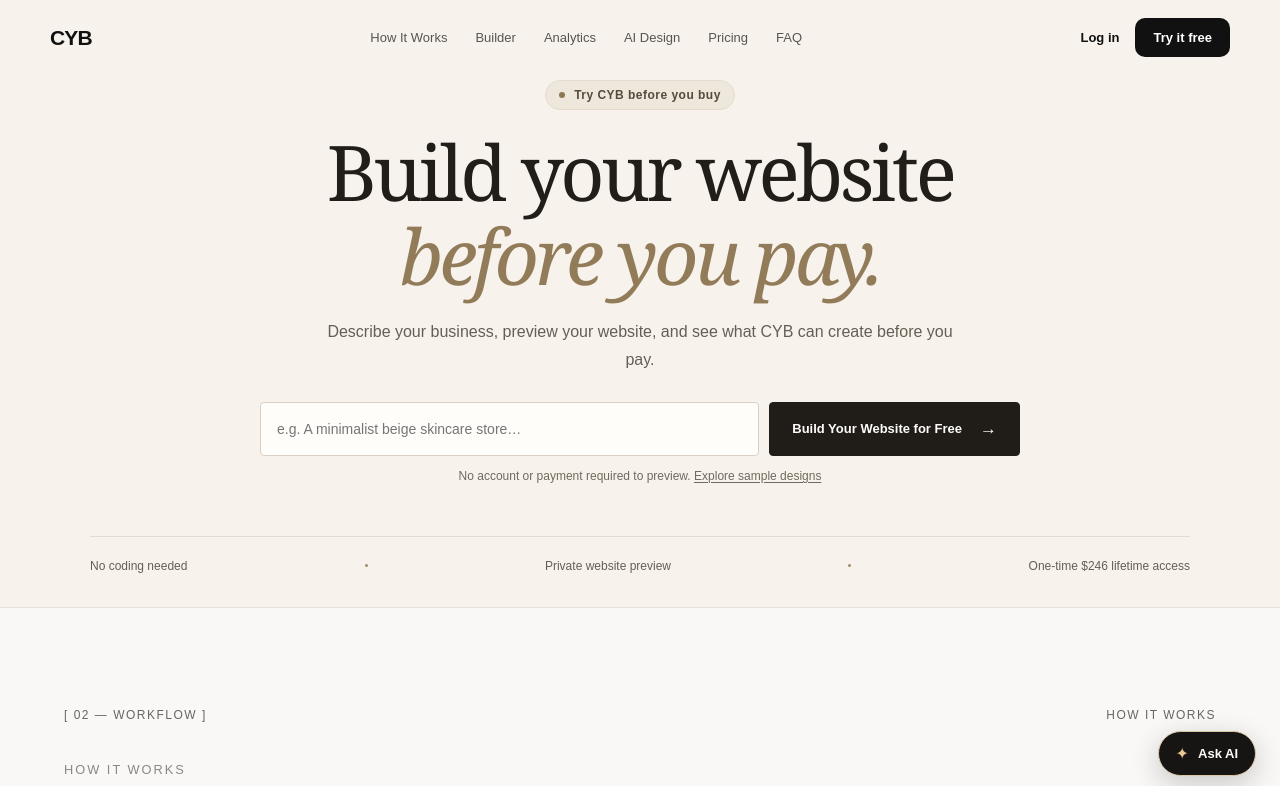
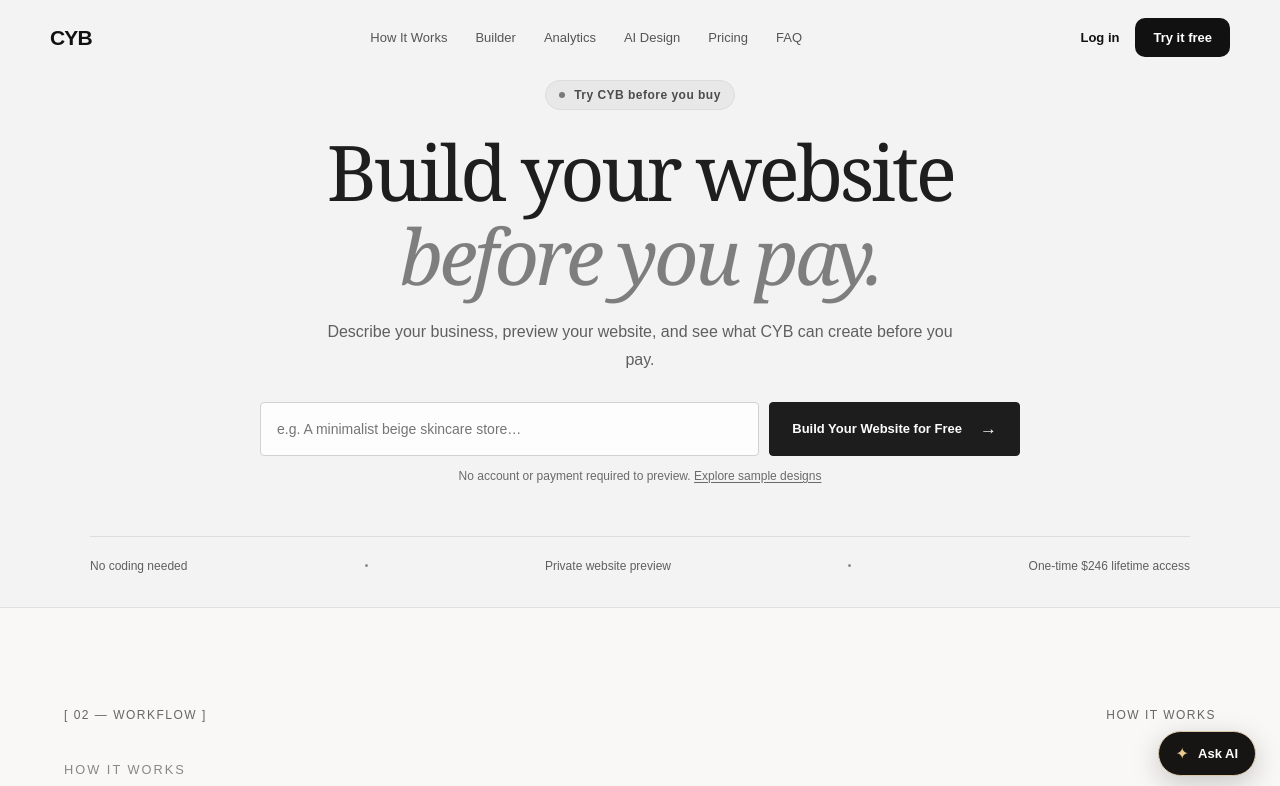
Before and after one commit to nuulf26-glitch/your-business, a React (Vite) app: page / in a window 1280 px wide. Shown: the top 786 px of the page. Built offline with nearby package versions, Linux system fonts and the light colour scheme; no server answers.

Commit message:
CYB: convert src/landing/hero-approved.css to monochrome UI palette

```diff
--- a/src/landing/hero-approved.css
+++ b/src/landing/hero-approved.css
@@ -1,9 +1,9 @@
 .approved-home-hero {
   box-sizing: border-box;
   padding: clamp(76px, 10vh, 118px) 5% 34px;
-  border-bottom: 1px solid #e7e0d5;
-  background: #f7f3ec;
-  color: #201d19;
+  border-bottom: 1px solid #e1e1e1;
+  background: #f3f3f3;
+  color: #1d1d1d;
   text-align: center;
 }
 
@@ -20,10 +20,10 @@
   gap: 9px;
   margin: 0 auto 22px;
   padding: 7px 13px;
-  border: 1px solid #e4dbce;
+  border: 1px solid #dcdcdc;
   border-radius: 999px;
-  background: #eee7dc;
-  color: #554b3d;
+  background: #e8e8e8;
+  color: #4c4c4c;
   font-size: 12px;
   font-weight: 600;
   letter-spacing: 0.04em;
@@ -33,13 +33,13 @@
   width: 6px;
   height: 6px;
   border-radius: 50%;
-  background: #8d7754;
+  background: #7a7a7a;
 }
 
 .approved-home-hero__title {
   max-width: 840px;
   margin: 0 auto;
-  color: #211e1a;
+  color: #1e1e1e;
   font-family: Georgia, "Times New Roman", serif;
   font-size: clamp(48px, 6vw, 78px);
   font-weight: 400;
@@ -51,14 +51,14 @@
 .approved-home-hero__title span {
   display: block;
   margin-top: 4px;
-  color: #927b58;
+  color: #7e7e7e;
   font-style: italic;
 }
 
 .approved-home-hero__description {
   max-width: 650px;
   margin: 22px auto 28px;
-  color: #655e54;
+  color: #5f5f5f;
   font-size: 16px;
   line-height: 1.75;
 }
@@ -77,18 +77,18 @@
   min-width: 0;
   min-height: 54px;
   padding: 0 16px;
-  border: 1px solid #d9d0c3;
+  border: 1px solid #d1d1d1;
   border-radius: 4px;
   outline: none;
-  background: #fffdfa;
-  color: #211e1a;
+  background: #fdfdfd;
+  color: #1e1e1e;
   font: inherit;
   font-size: 14px;
 }
 
 .approved-home-hero__form input:focus-visible {
-  border-color: #927b58;
-  box-shadow: 0 0 0 3px rgb(146 123 88 / 18%);
+  border-color: #7e7e7e;
+  box-shadow: 0 0 0 3px rgb(126 126 126 / 18%);
 }
 
 .approved-home-hero__form button {
@@ -98,10 +98,10 @@
   justify-content: center;
   gap: 18px;
   padding: 0 22px;
-  border: 1px solid #201d19;
+  border: 1px solid #1d1d1d;
   border-radius: 4px;
-  background: #201d19;
-  color: #fffdfa;
+  background: #1d1d1d;
+  color: #fdfdfd;
   cursor: pointer;
   font: inherit;
   font-size: 13px;
@@ -111,12 +111,12 @@
 
 .approved-home-hero__form button:hover {
   transform: translateY(-1px);
-  background: #39342c;
+  background: #353535;
 }
 
 .approved-home-hero__form button:focus-visible,
 .approved-home-hero__note button:focus-visible {
-  outline: 3px solid #bba77f;
+  outline: 3px solid #a8a8a8;
   outline-offset: 3px;
 }
 
@@ -126,7 +126,7 @@
 
 .approved-home-hero__note {
   margin: 11px 0 50px;
-  color: #71695e;
+  color: #6a6a6a;
   font-size: 12px;
   line-height: 1.6;
 }
@@ -149,8 +149,8 @@
   justify-content: space-between;
   gap: 18px;
   padding-top: 22px;
-  border-top: 1px solid #e3dbcf;
-  color: #655e54;
+  border-top: 1px solid #dcdcdc;
+  color: #5f5f5f;
   font-size: 12px;
 }
 
@@ -159,7 +159,7 @@
   height: 3px;
   flex: 0 0 3px;
   border-radius: 50%;
-  background: #a18b68;
+  background: #8e8e8e;
 }
 
 @media (max-width: 680px) {
```
